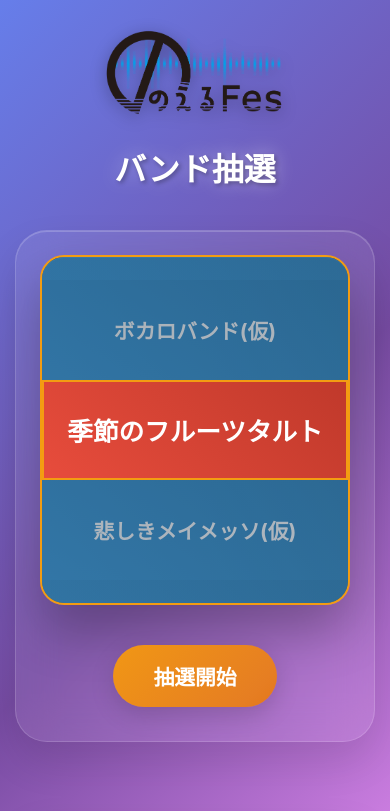
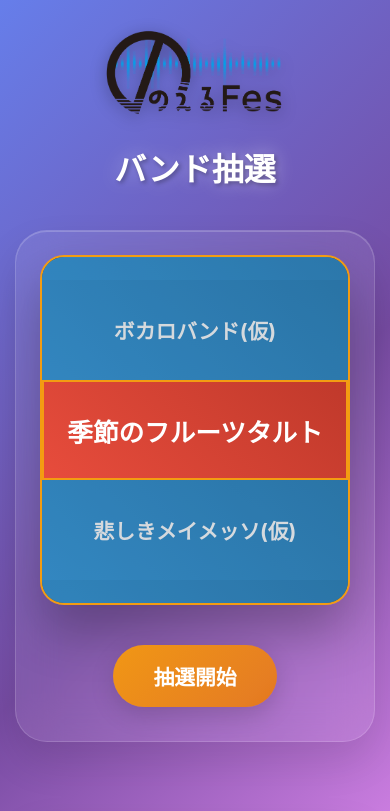
Before and after one commit to noel99l/noel-fes-lottery, a Next.js app: page / in a window 390 px wide. Shown: the top 811 px of the page. Built offline with nearby package versions, Linux system fonts and the light colour scheme.

Commit message:
iPhoneのブラウザで閲覧時、ルーレットを回すとバンド名の表示が暗くなる事象を修正

```diff
--- a/src/app/globals.css
+++ b/src/app/globals.css
@@ -105,6 +105,10 @@ h1 {
   color: white;
   transition: all 0.3s ease-out;
   background: linear-gradient(45deg, #3498db, #2980b9);
+  -webkit-transform: translateZ(0);
+  transform: translateZ(0);
+  -webkit-backface-visibility: hidden;
+  backface-visibility: hidden;
 }
 
 .slot-item.active {
--- a/src/components/SlotMachine.tsx
+++ b/src/components/SlotMachine.tsx
@@ -82,7 +82,8 @@ export default function SlotMachine({ bands, onBandSelected, isRunning, setIsRun
                 className={`slot-item ${isActive ? 'active' : ''}`}
                 style={{
                   transform: `translateY(${position * 100}px)`,
-                  opacity: Math.abs(position) <= 2 ? (isActive ? 1 : 0.6) : 0
+                  opacity: Math.abs(position) <= 2 ? (isActive ? 1 : 0.8) : 0,
+                  willChange: 'transform, opacity'
                 }}
               >
                 {band.name}
```
